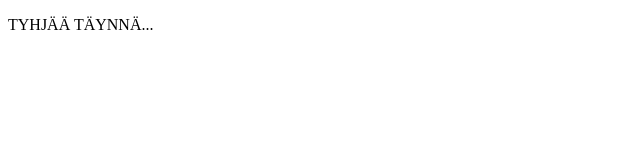
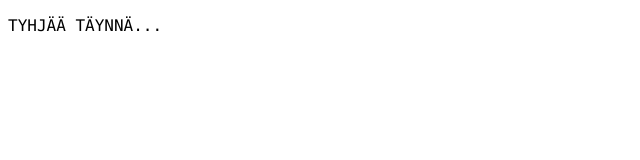
Before and after one commit to pvsaa/pvsaa.github.io, a plain HTML site: page help.html in a window 1280 px wide. Shown: the full height of the page, 0-640 px from the left. Drawn offline with Linux system fonts and the light colour scheme.

Commit message:
Update help.html

```diff
--- a/help.html
+++ b/help.html
@@ -4,6 +4,11 @@
 <meta charset="utf-8">
 <title>PVSää</title>
 <meta name="description" content="Roughly 155 characters">
+  <style>
+    body{
+    font-family: "Lucida Console"
+    }
+  </style>
 </head>
 <body>
   <p>TYHJÄÄ TÄYNNÄ...</p>
```
